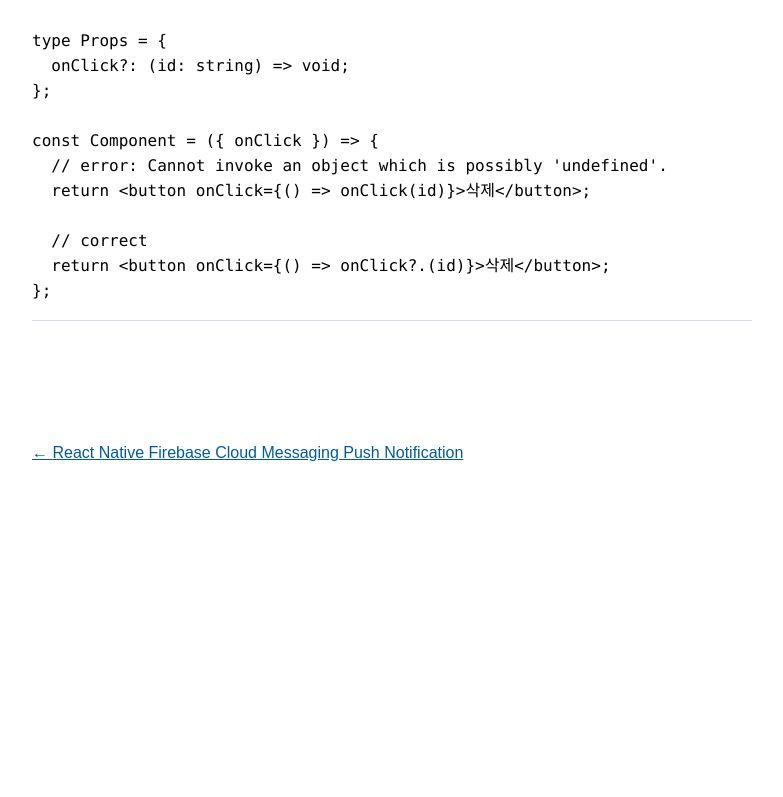
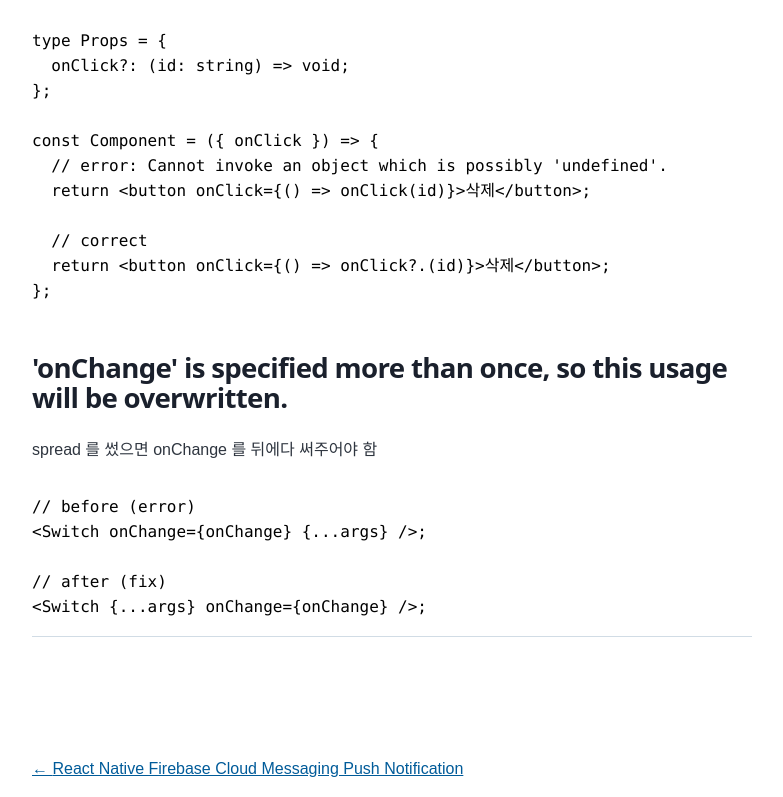
Before and after one commit to iambom/iambom.github.io, a Gatsby site: page /typescript/ in a window 1280 px wide. Shown: the part 1003-1800 px from the top of the page, without its empty margins (248-1031 px from the left). Before the commit the page ends 1484 px from the top, so only its background shows below. Built offline with nearby package versions, Linux system fonts and the light colour scheme; Gatsby itself is replaced by a stand-in of ours; some packages are replaced by stand-ins of ours; code samples lack their colours.

Commit message:
[post] TypeScript error 추가

````diff
--- a/content/blog/typescript/index.md
+++ b/content/blog/typescript/index.md
@@ -48,3 +48,15 @@ const Component = ({ onClick }) => {
   return <button onClick={() => onClick?.(id)}>삭제</button>;
 };
 ```
+
+### 'onChange' is specified more than once, so this usage will be overwritten.
+
+spread 를 썼으면 onChange 를 뒤에다 써주어야 함
+
+```tsx
+// before (error)
+<Switch onChange={onChange} {...args} />;
+
+// after (fix)
+<Switch {...args} onChange={onChange} />;
+```
````
